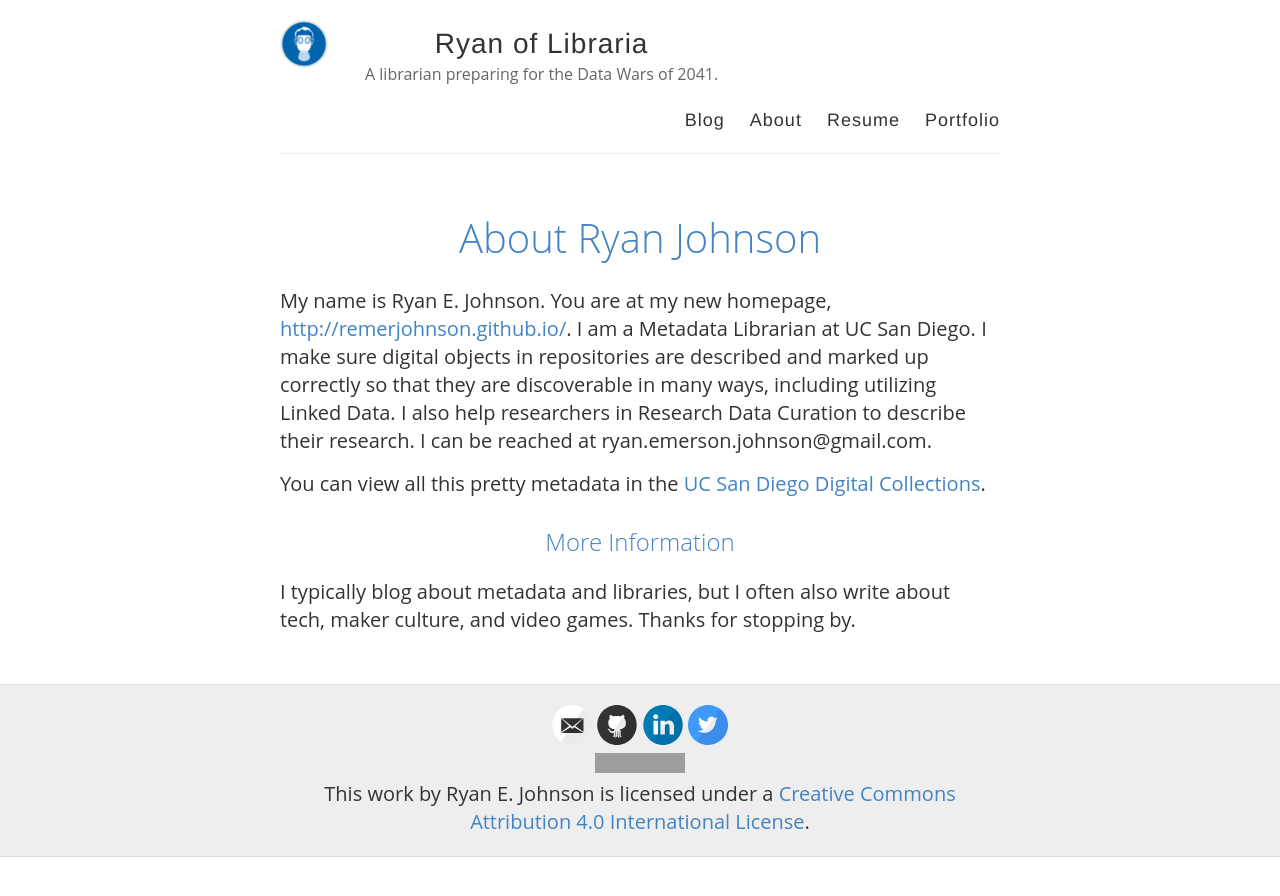
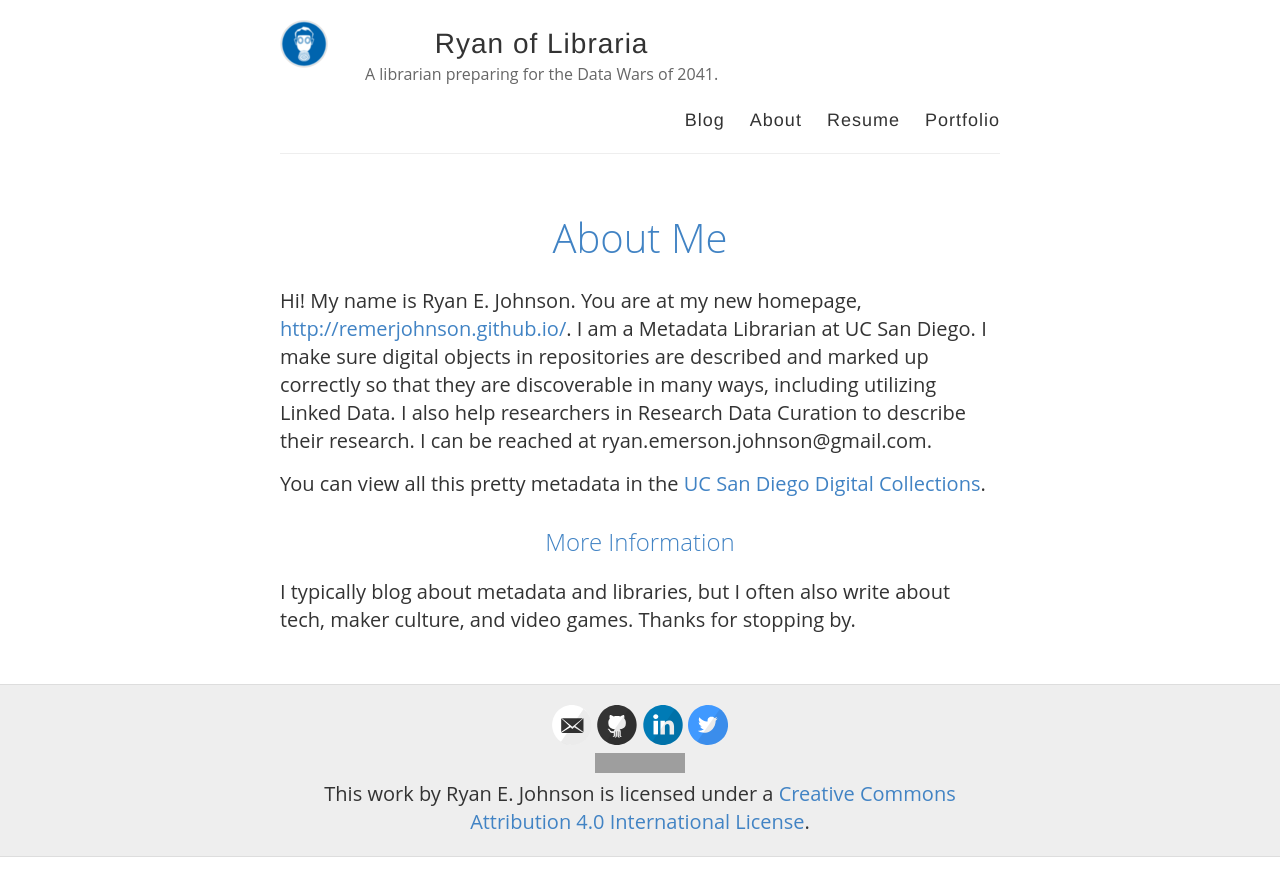
Before and after one commit to remerjohnson/remerjohnson.github.io, a Jekyll site: the page built from about.html, in a window 1280 px wide. Shown: the top 896 px of the page. Built offline with Jekyll 4.4.1, drawn with Linux system fonts in a browser that asks for light colours; nearby versions of some CDN libraries; grey boxes are pictures that could not be loaded.

Commit message:
Update about.html

```diff
--- a/about.html
+++ b/about.html
@@ -1,11 +1,11 @@
 ---
 layout: page
-title: About Ryan Johnson
+title: About Me
 permalink: /about/
 ---
 
 <div itemscope itemtype="http://schema.org/Person">
-My name is <span itemprop="name">Ryan E. Johnson</span>. You are at my new homepage, <a href="http://remerjohnson.github.io/" itemprop="url">http://remerjohnson.github.io/</a>. I am a <span itemprop="title">Metadata Librarian</span> at <span itemprop="affiliation">UC San Diego</span>. I make sure digital objects in repositories are described and marked up correctly so that they are discoverable in many ways, including utilizing Linked Data. I also help researchers in Research Data Curation to describe their research. I can be reached at <span itemprop="email">ryan.emerson.johnson@gmail.com</span>.
+Hi! My name is <span itemprop="name">Ryan E. Johnson</span>. You are at my new homepage, <a href="http://remerjohnson.github.io/" itemprop="url">http://remerjohnson.github.io/</a>. I am a <span itemprop="title">Metadata Librarian</span> at <span itemprop="affiliation">UC San Diego</span>. I make sure digital objects in repositories are described and marked up correctly so that they are discoverable in many ways, including utilizing Linked Data. I also help researchers in Research Data Curation to describe their research. I can be reached at <span itemprop="email">ryan.emerson.johnson@gmail.com</span>.
 </div>
 <p>You can view all this pretty metadata in the <a href="http://library.ucsd.edu/dc">UC San Diego Digital Collections</a>.</p>
 <h3>More Information</h3>
```
